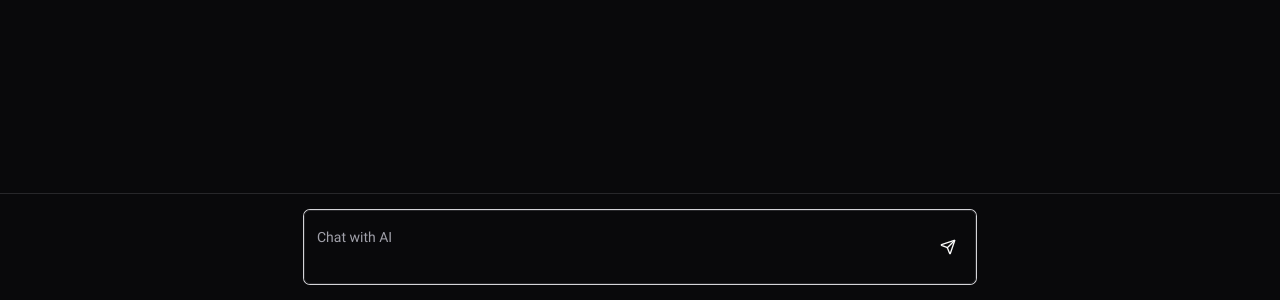
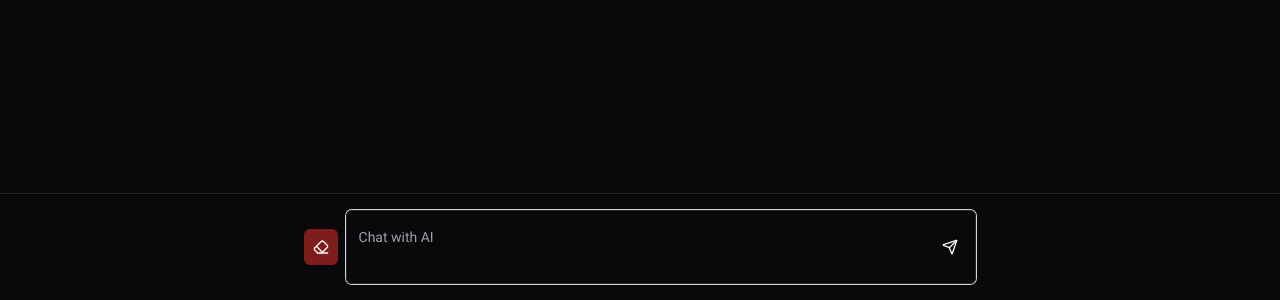
Before and after one commit to AmazingAkai/Crypta, a Next.js app: page / in a window 1280 px wide. Shown: the part 500-800 px from the top of the page. Built offline with nearby package versions, Linux system fonts and the light colour scheme.

Commit message:
feat: animations.

```diff
--- a/app/page.tsx
+++ b/app/page.tsx
@@ -4,9 +4,10 @@ import { useEffect, useRef, useState } from "react";
 import { Button } from "@/components/ui/button";
 import { Textarea } from "@/components/ui/textarea";
 import { Skeleton } from "@/components/ui/skeleton";
-import { Send } from "lucide-react";
+import { Send, Eraser } from "lucide-react";
 import ReactMarkdown from "react-markdown";
 import rehypeHighlight from "rehype-highlight";
+import { motion } from "framer-motion";
 
 import type { Message } from "@/lib/types";
 
@@ -86,13 +87,17 @@ export default function Home() {
         className="flex flex-col flex-grow overflow-y-auto p-4 space-y-4"
       >
         {messages.map((message, index) => (
-          <div
+          <motion.div
             key={index}
             className={`max-w-lg p-3 rounded-lg text-white ${
               message.role === "user"
                 ? "bg-blue-500 self-end"
                 : "bg-secondary self-start"
             }`}
+            initial={{ opacity: 0 }}
+            animate={{ opacity: 1 }}
+            exit={{ opacity: 0 }}
+            transition={{ duration: 0.3 }}
           >
             {message.content ? (
               <ReactMarkdown
@@ -110,11 +115,20 @@ export default function Home() {
                 <Skeleton className="h-4 w-48" />
               </div>
             )}
-          </div>
+          </motion.div>
         ))}
       </div>
       <div className="relative w-full px-4 py-4 border-t">
-        <div className="relative max-w-2xl mx-auto">
+        <div className="relative max-w-2xl mx-auto flex items-center space-x-2">
+          <Button
+            onClick={() => setMessages([])}
+            variant="destructive"
+            size="icon"
+            disabled={isStreaming}
+          >
+            <Eraser className="w-5 h-5" />
+          </Button>
+
           <Textarea
             ref={textareaRef}
             value={currentInput}
@@ -129,11 +143,11 @@ export default function Home() {
             className="w-full resize-none pr-14 py-4 flex items-center"
             disabled={isStreaming}
           />
-
           <Button
             onClick={sendMessage}
-            className="absolute right-2 bottom-1/2 transform translate-y-1/2 h-10 w-10 p-0"
+            className="absolute right-2 bottom-1/2 transform translate-y-1/2"
             variant="ghost"
+            size="icon"
             disabled={isStreaming}
           >
             <Send className="w-5 h-5" />
--- a/package.json
+++ b/package.json
@@ -12,6 +12,7 @@
     "@radix-ui/react-slot": "^1.1.0",
     "class-variance-authority": "^0.7.0",
     "clsx": "^2.1.1",
+    "framer-motion": "^11.11.17",
     "lucide-react": "^0.460.0",
     "next": "14.2.16",
     "openai": "^4.72.0",
```
